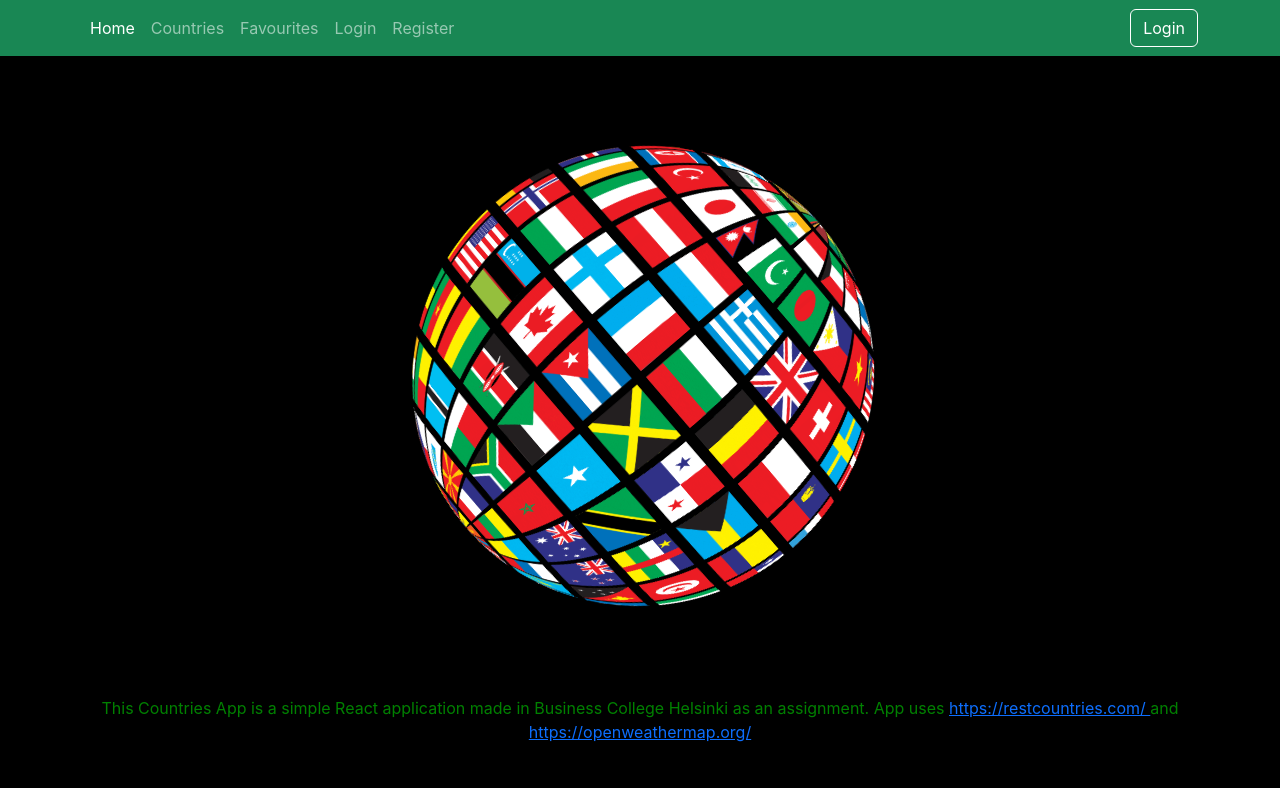
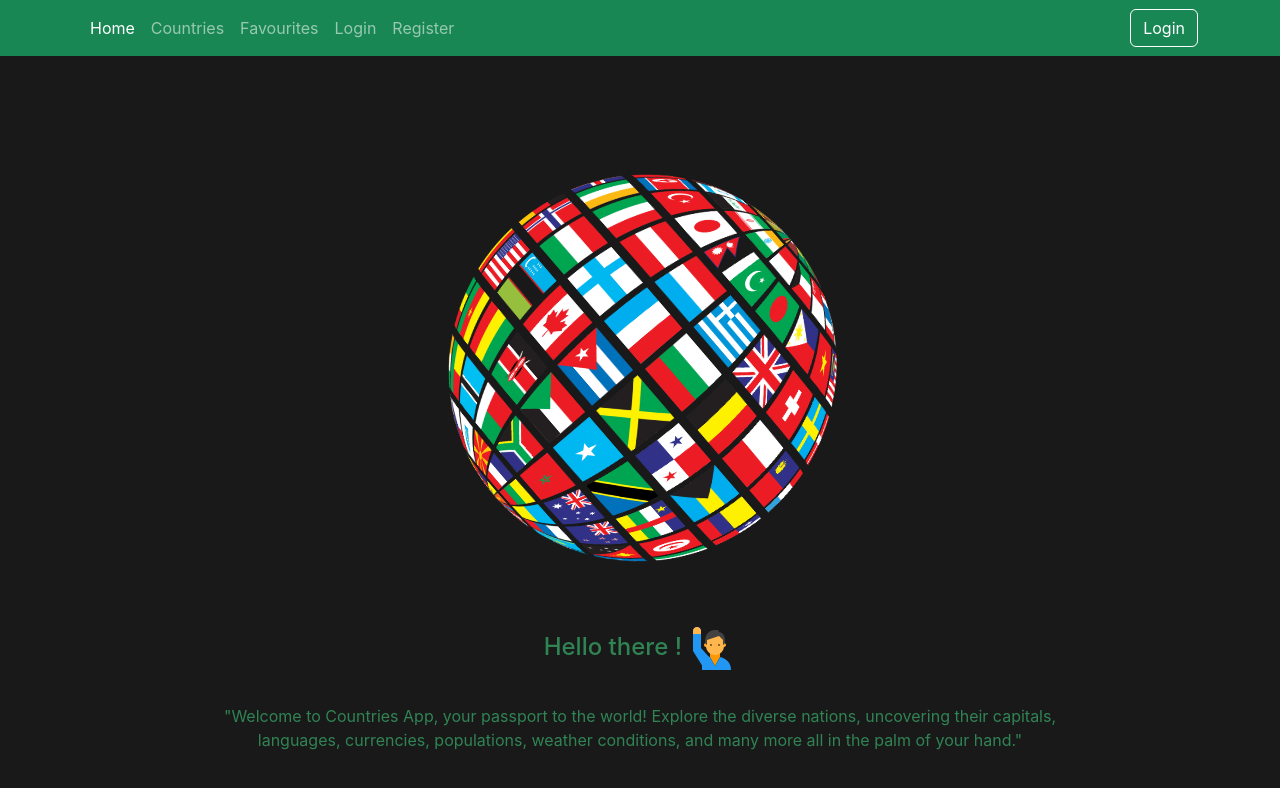
Before and after one commit to shree0007/Countries-App_react, a React (Create React App) app: page / in a window 1280 px wide. Shown: the top 788 px of the page. Built offline with nearby package versions, Linux system fonts and the light colour scheme; no server answers.

Commit message:
minor styling update

```diff
--- a/src/App.js
+++ b/src/App.js
@@ -12,7 +12,7 @@ import ProtectedRoute from './auth/ProtectedRoute';
 import { useAuthState } from 'react-firebase-hooks/auth';
 import { auth } from './auth/firebase';
 
-import Favourites from './components/favourites';
+import Favourites from './components/Favourites';
 
 
 
--- a/src/components/Countries.jsx
+++ b/src/components/Countries.jsx
@@ -24,7 +24,7 @@ const Countries = () => {
 
 
   return (
-    <Container fluid className='bg-dark'>
+    <Container fluid className='bg-#191919'>
       <Row>
         <Col className="mt-5 d-flex justify-content-center">
           <Form>
--- a/src/components/CountriesSingle.jsx
+++ b/src/components/CountriesSingle.jsx
@@ -54,19 +54,19 @@ const CountriesSingle = () => {
   }
 
   return (
-    <Container className='bg-dark vh-100'>
+    <Container className='bg-#191919 vh-100'>
       <Row className="mt-5 mr-2">
         <Col className='h-40'>
           <Image thumbnail src={`http://source.unsplash.com/1600x900/?${country.capital}`} />
         </Col>
 
         <Col className='h-40 flex'>
-          <div style={{ backgroundColor: "black", padding: "4rem", color: "white", height: "100%" }}>
+          <div style={{ backgroundColor: "#290001", padding: "4rem", color: "white", height: "100%" }}>
             <h2 className='display-4'>{country.name.common}{" " + country.flag}</h2><br />
-            <p><span style={{ color: "green" }}>{country.capital}</span> is the capital city of {country.name.common}</p>
-            <p>{country.name.common} has area of <span style={{ color: "green" }}>{country.area.toLocaleString()}</span> sq.km</p>
-            <p>Is {country.name.common} a land-locked? <span style={{ color: "green", fontWeight: "600" }}>{country.landlocked.toLocaleString()}</span></p>
-            <p>Is {country.name.common} a UN member? <span style={{ color: "green", fontWeight: "600" }}>{country.unMember.toLocaleString()}</span></p>
+            <p><span style={{ color: "#308454" }}>{country.capital}</span> is the capital city of {country.name.common}</p>
+            <p>{country.name.common} has area of <span style={{ color: "#308454" }}>{country.area.toLocaleString()}</span> sq.km</p>
+            <p>Is {country.name.common} a land-locked? <span style={{ color: "#308454", fontWeight: "600" }}>{country.landlocked.toLocaleString()}</span></p>
+            <p>Is {country.name.common} a UN member? <span style={{ color: "#308454", fontWeight: "600" }}>{country.unMember.toLocaleString()}</span></p>
             {errors && (
               <p>Sorry, we don't have weather information for this country</p>
             )}
@@ -74,7 +74,7 @@ const CountriesSingle = () => {
 
               <div>
                 <p>
-                  Right now it is <strong style={{ color: "green" }}>{parseInt(weather.main.temp)}</strong> degrees in {country.capital} and the weather is {weather.weather[0].description}
+                  Right now it is <strong style={{ color: "#308454" }}>{parseInt(weather.main.temp)}</strong> degrees in {country.capital} and the weather is {weather.weather[0].description}
                 </p>
                 <img src={`http://openweathermap.org/img/wn/${weather.weather[0].icon}@2x.png`} alt={`${weather.weather[0].description}`} />
 
--- a/src/components/Home.jsx
+++ b/src/components/Home.jsx
@@ -1,15 +1,16 @@
 import React from 'react';
 import EarthRotate from './ui/EarthRotate';
+import hello_image from './ui/hello.png';
+
 
 const Home = () => {
   return (
-    <div style={{ backgroundColor: "black", height: "100vh" }}>
+    <div style={{ backgroundColor: "#191919", height: "100vh", display: "flex", flexDirection: "column", justifyContent: "center", alignItems: "center" }}>
       <EarthRotate />
-      <div style={{ color: "green", textAlign: "center" }}>
-        <span>This Countries App </span>is a simple React application made in
-        Business College Helsinki as an assignment. App uses{' '}
-        <a href="https://restcountries.com/">https://restcountries.com/ </a> and{' '}
-        <a href="https://openweathermap.org/">https://openweathermap.org/</a>
+      <div style={{ color: "#308454", textAlign: "center", width: "900px", padding: "1rem" }}>
+        <h4>Hello there ! <img src={hello_image} alt="hello" /></h4> <br />
+        <p> "Welcome to Countries App, your passport to the world! Explore the diverse nations, uncovering their capitals, languages, currencies, populations, weather conditions, and many more all in the palm of your hand."</p>
+
       </div>
     </div>
   );
--- a/src/components/Login.jsx
+++ b/src/components/Login.jsx
@@ -20,7 +20,7 @@ const Login = () => {
 
     return (
 
-        <Container className="bg-dark">
+        <Container className="bg-#191919">
             <Row className="vh-100 d-flex justify-content-center align-items-center">
                 <Col md={8} lg={6} xs={12}>
                     <div className="border border-3 border-success"></div>
--- a/src/components/Register.jsx
+++ b/src/components/Register.jsx
@@ -26,7 +26,7 @@ const Register = () => {
 
     return (
 
-        <Container className="bg-dark">
+        <Container className="bg-#191919">
             <Row className="vh-100 d-flex justify-content-center align-items-center">
                 <Col md={8} lg={6} xs={12}>
                     <div className="border border-3 border-success"></div>
--- a/src/components/ui/EarthRotate.jsx
+++ b/src/components/ui/EarthRotate.jsx
@@ -17,9 +17,9 @@ const RotatingEarth = styled.img`
 
 const EarthRotate = () => {
   return (
-    <div style={{ height: "80vh", display: "flex", justifyContent: "center", alignItems: "center" }}>
+    <div style={{ height: "60vh", display: "flex", justifyContent: "center", alignItems: "center" }}>
       <RotatingEarth
-        style={{ width: "500px", height: "500px" }}
+        style={{ width: "420px", height: "420px" }}
         src={Earth}
         alt="Earth"
       />
--- a/src/index.css
+++ b/src/index.css
@@ -5,7 +5,7 @@ body {
     sans-serif;
   -webkit-font-smoothing: antialiased;
   -moz-osx-font-smoothing: grayscale;
-  background-color: #212529;
+  background-color: #191919;
 
 }
 
```
Also changed, not shown: src/components/ui/hello.png (added).
